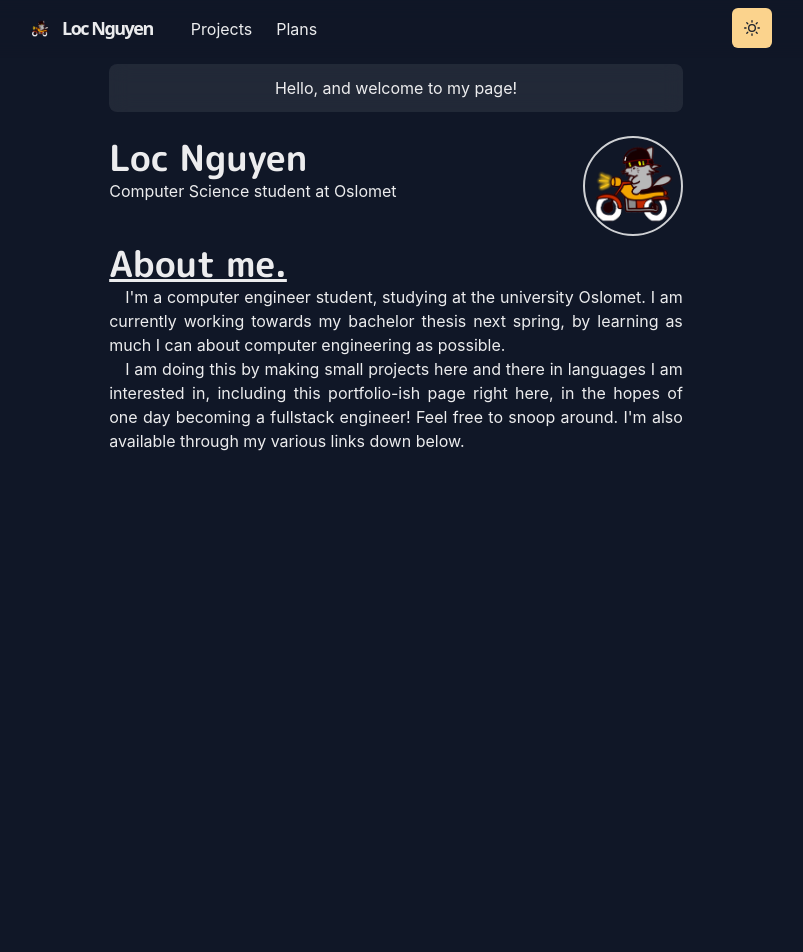
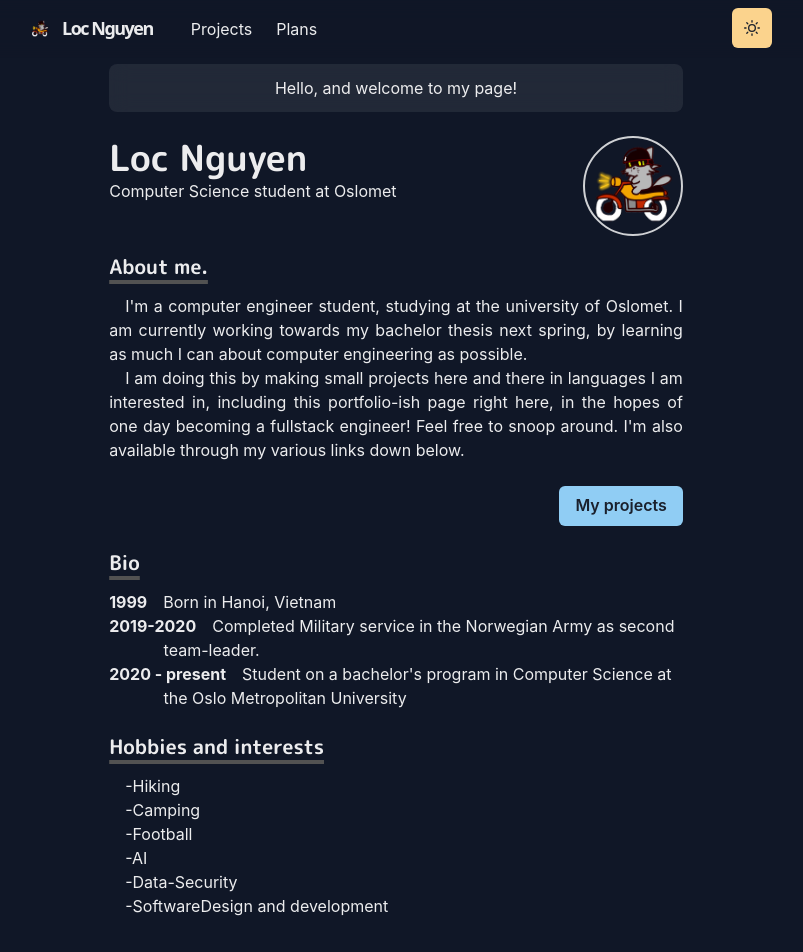
Before and after one commit to Snackme/locng-homepage, a Next.js app: page / in a window 1280 px wide. Shown: the top 952 px of the page, without its empty margins (244-1047 px from the left). Before the commit the page ends 800 px from the top, so only its background shows below. Built offline with nearby package versions, Linux system fonts and the light colour scheme.

Commit message:
Updated package-json. Made bio and changed some theme-stuff around. Deleted projects tab cause it was causing issues

```diff
--- /dev/null
+++ b/components/layouts/bio.js
@@ -0,0 +1,12 @@
+import { Box } from "@chakra-ui/react"
+import styled from "@emotion/styled"
+
+export const BioSection = styled( Box )`
+padding-left: 3.4rem;
+text-indent: -3.4rem;
+`
+
+export const BioYear = styled.span`
+font-weight: bold;
+margin-right: 1rem;
+`
--- a/lib/theme.js
+++ b/lib/theme.js
@@ -4,7 +4,7 @@ import { mode } from '@chakra-ui/theme-tools'
 const styles = {
   global: props => ({
     body: {
-      bg: mode('#fdf3e8', '#101727')(props)
+      bg: mode('#fff7ed', '#101727')(props)
     }
   })
 }
--- a/pages/index.js
+++ b/pages/index.js
@@ -1,12 +1,17 @@
+import NextLink from 'next/link'
 import {
   Container,
+  Button,
   Box,
   Heading,
   Image,
+  Link,
   useColorModeValue
 } from '@chakra-ui/react'
 import Section from '../components/section'
 import Paragraph from '../components/paragraph'
+import { ChevronRightIcon } from '@chakra-ui/icons'
+import { BioSection, BioYear } from '../components/layouts/bio'
 
 const Page = () => {
   const pic = `/images/catmotorcycle${useColorModeValue('', '-dark')}.png`
@@ -14,7 +19,7 @@ const Page = () => {
     <Container>
       <Box
         borderRadius="lg"
-        bg={useColorModeValue('blackAlpha.300', 'whiteAlpha.200')}
+        bg={useColorModeValue('blackAlpha.200', 'whiteAlpha.200')}
         mb={6}
         p={3}
         textalign="center"
@@ -63,20 +68,83 @@ const Page = () => {
       </Box>
 
       <Section delay="0.1">
-        <Heading as="h3">
-          <u>About me.</u>
+        <Heading as="h3" variant="section-title">
+          About me.
+        </Heading>
+        <Section>
+          <Paragraph>
+            I&apos;m a computer engineer student, studying at the university of
+            Oslomet. I am currently working towards my bachelor thesis next
+            spring, by learning as much I can about computer engineering as
+            possible.
+          </Paragraph>
+          <Paragraph>
+            I am doing this by making small projects here and there in languages
+            I am interested in, including this portfolio-ish page right here, in
+            the hopes of one day becoming a fullstack engineer! Feel free to
+            snoop around. I&apos;m also available through my various links down
+            below.
+          </Paragraph>
+        </Section>
+
+        <Box align="right" my={4}>
+          <NextLink href="/projects">
+            <Button centerIcon={<ChevronRightIcon />} colorScheme="blue">
+              My projects
+            </Button>
+          </NextLink>
+        </Box>
+      </Section>
+
+      <Section delay={0.2}>
+        <Heading as="h3" variant="section-title">
+          Bio
+        </Heading>
+
+        <BioSection>
+          <BioYear>1999</BioYear>
+          Born in Hanoi, Vietnam
+        </BioSection>
+
+        <BioSection>
+          <BioYear>2019-2020</BioYear>
+          Completed Military service in the Norwegian Army as second
+          team-leader.
+        </BioSection>
+
+        <BioSection>
+          <BioYear>2020 - present</BioYear>
+          Student on a bachelor&apos;s program in Computer Science at the Oslo
+          Metropolitan University
+        </BioSection>
+      </Section>
+
+      <Section delay="0.3">
+        <Heading as="h3" variant="section-title">
+          Hobbies and interests
         </Heading>
         <Paragraph>
-          I&apos;m a computer engineer student, studying at the university
-          Oslomet. I am currently working towards my bachelor thesis next
-          spring, by learning as much I can about computer engineering as
-          possible.
+        -Hiking
         </Paragraph>
+
         <Paragraph>
-          I am doing this by making small projects here and there in languages I
-          am interested in, including this portfolio-ish page right here, in the
-          hopes of one day becoming a fullstack engineer! Feel free to snoop
-          around. I'm also available through my various links down below.
+        -Camping
+        </Paragraph>
+
+        <Paragraph>
+        -Football
+        </Paragraph>
+
+        <Paragraph>
+        -AI
+        </Paragraph>
+
+        <Paragraph>
+        -Data-Security
+        </Paragraph>
+
+        <Paragraph>
+        -SoftwareDesign and development
         </Paragraph>
       </Section>
     </Container>
```
Also changed, not shown: pages/projects.js (deleted, +0 -13 lines), 1 other file (tests, documents, lock files or other folders).
